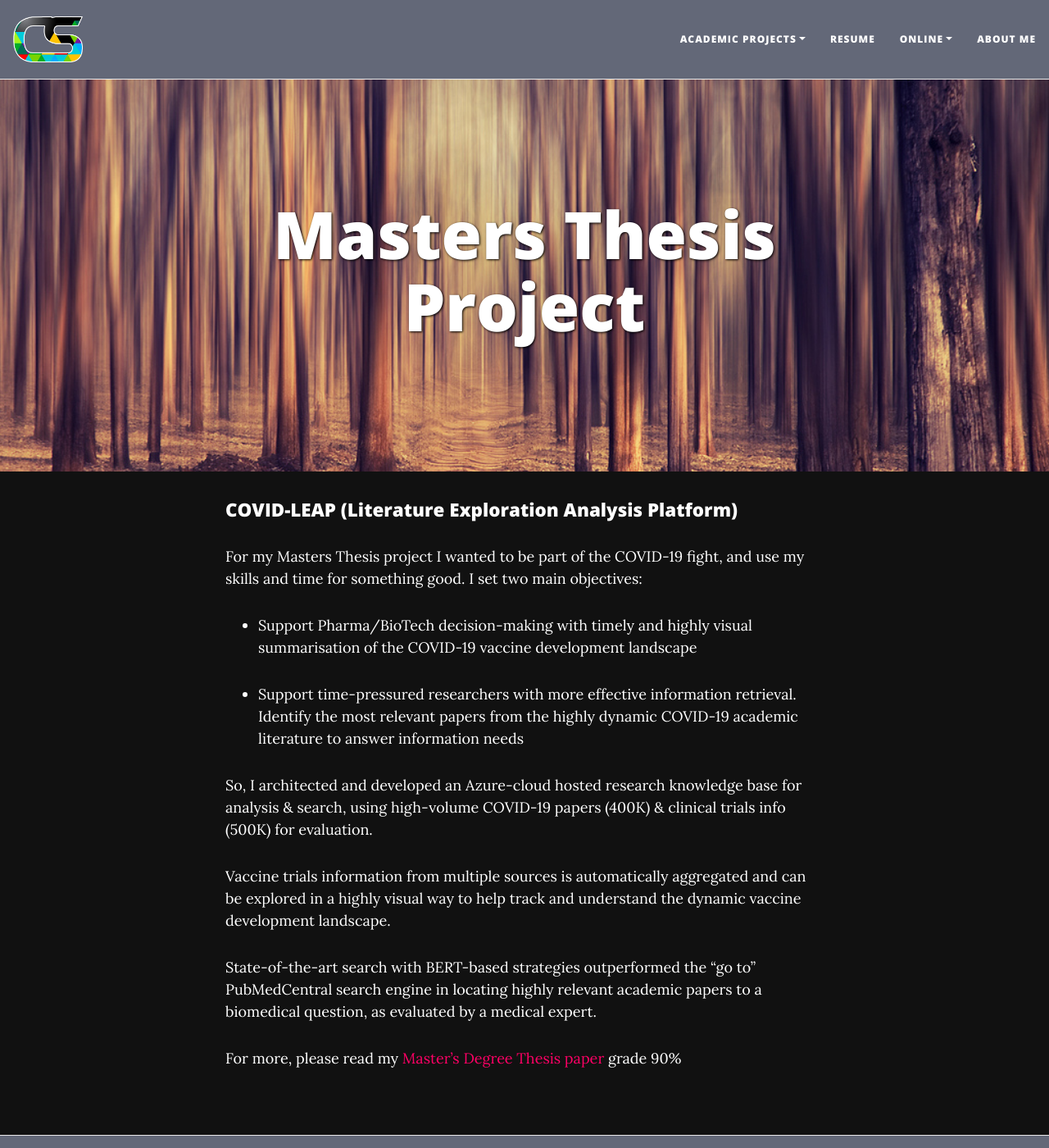
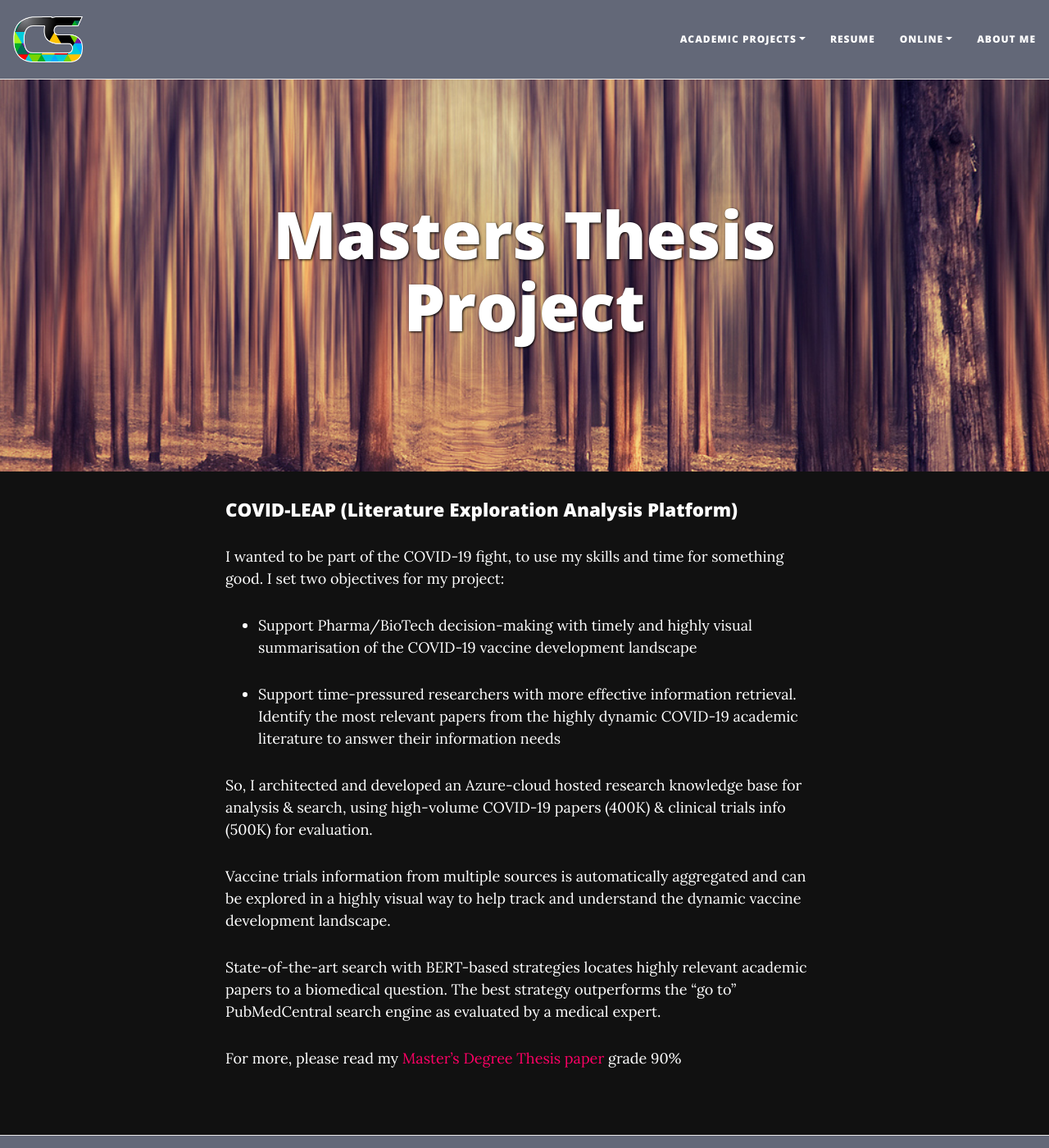
Before and after one commit to corticalstack/corticalstack.github.io, a Jekyll site: the page built from mt.md, in a window 1280 px wide and 1400 px high. Shown: the whole window at 82% size. Built offline with Jekyll 4.4.1, drawn with Linux system fonts in a browser that asks for light colours; nearby versions of some CDN libraries.

Commit message:
Added thesis

```diff
--- a/mt.md
+++ b/mt.md
@@ -5,18 +5,18 @@ cover-img: /assets/img/mt.jpg
 tags: [learning, Covid-19, natural language processing, information retreival, machine learning, BERT, transformers, neural networks, data engineering]
 ---
 ### COVID-LEAP (Literature Exploration Analysis Platform)
-For my Masters Thesis project I wanted to be part of the COVID-19 fight, and use my skills and time for something good. I set two main objectives:
+I wanted to be part of the COVID-19 fight, to use my skills and time for something good. I set two objectives for my project:
 
 * Support Pharma/BioTech decision-making with timely and highly visual summarisation of the COVID-19 vaccine development landscape
 
-* Support time-pressured researchers with more effective information retrieval. Identify the most relevant papers from the highly dynamic COVID-19 academic literature to answer information needs
+* Support time-pressured researchers with more effective information retrieval. Identify the most relevant papers from the highly dynamic COVID-19 academic literature to answer their information needs
 
 
 So, I architected and developed an Azure-cloud hosted research knowledge base for analysis & search, using high-volume COVID-19 papers (400K) & clinical trials info (500K) for evaluation.
 
 Vaccine trials information from multiple sources is automatically aggregated and can be explored in a highly visual way to help track and understand the dynamic vaccine development landscape.
 
-State-of-the-art search with BERT-based strategies outperformed the "go to" PubMedCentral search engine in locating highly relevant academic papers to a biomedical question, as evaluated by a medical expert.
+State-of-the-art search with BERT-based strategies locates highly relevant academic papers to a biomedical question. The best strategy outperforms the "go to" PubMedCentral search engine as evaluated by a medical expert.
 
 For more, please read my [Master's Degree Thesis paper](https://docs.google.com/viewer?url=https://github.com/corticalstack/corticalstack.github.io/raw/master/docs/project/Jon-Paul Boyd Masters Thesis Report COVID-LEAP state-of-the-art information retrieval.pdf) grade 90%
 
```
